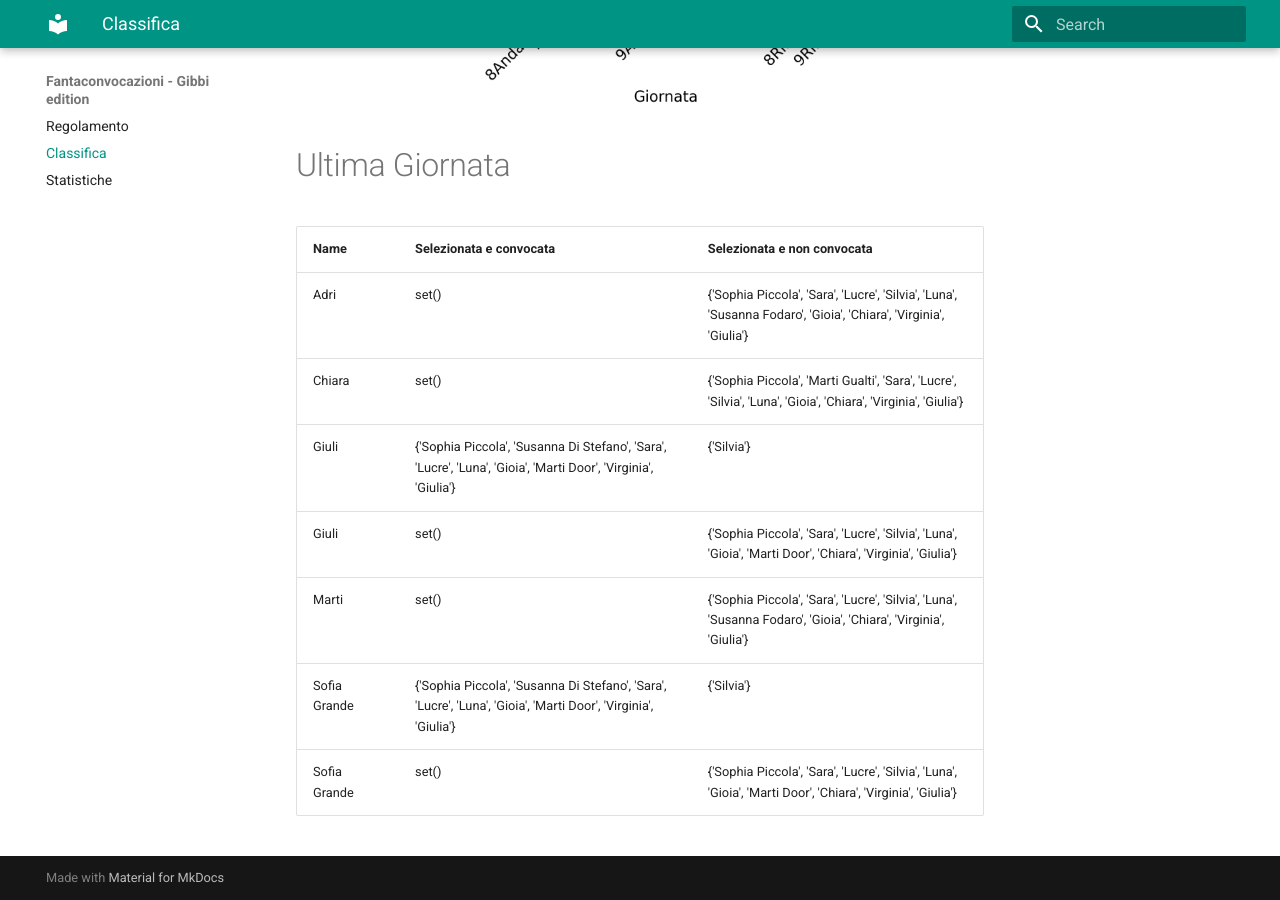
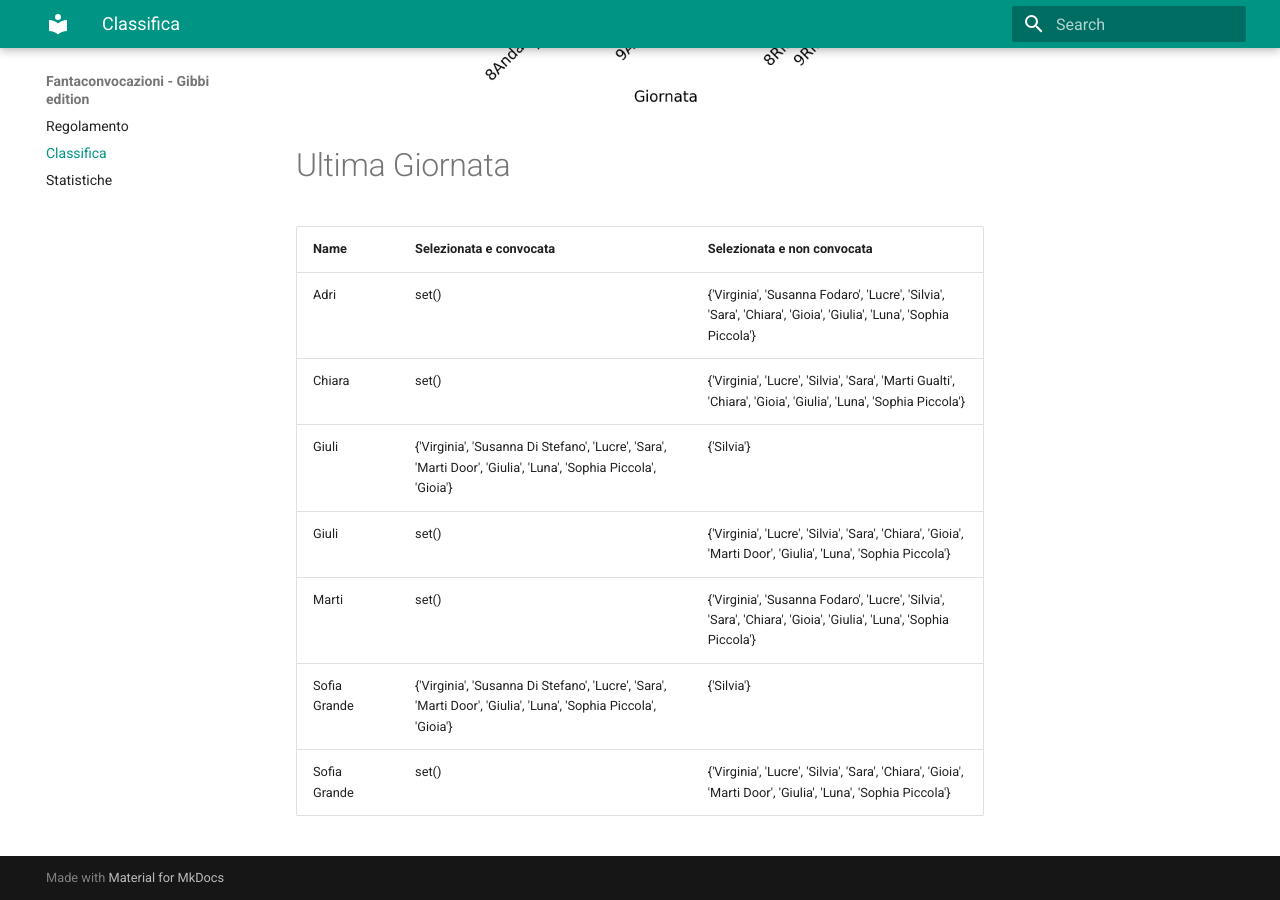
Before and after one commit to martinig94/fantagibbi, an MkDocs documentation site: the page built from docs/Classifica.md, in a window 1280 px wide and 900 px high, scrolled down 1003 px. Built offline with MkDocs 1.6.1 and Material for MkDocs 9.7.7, drawn with Linux system fonts in a browser that asks for light colours.

Commit message:
Auto-update from main.py

```diff
--- a/docs/Classifica.md
+++ b/docs/Classifica.md
@@ -18,11 +18,11 @@
 <!-- START_TABLE CORRECT -->
 | Name         | Selezionata e convocata                                                                                        | Selezionata e non convocata                                                                                      |
 |:-------------|:---------------------------------------------------------------------------------------------------------------|:-----------------------------------------------------------------------------------------------------------------|
-| Adri         | set()                                                                                                          | {'Sophia Piccola', 'Sara', 'Lucre', 'Silvia', 'Luna', 'Susanna Fodaro', 'Gioia', 'Chiara', 'Virginia', 'Giulia'} |
-| Chiara       | set()                                                                                                          | {'Sophia Piccola', 'Marti Gualti', 'Sara', 'Lucre', 'Silvia', 'Luna', 'Gioia', 'Chiara', 'Virginia', 'Giulia'}   |
-| Giuli        | {'Sophia Piccola', 'Susanna Di Stefano', 'Sara', 'Lucre', 'Luna', 'Gioia', 'Marti Door', 'Virginia', 'Giulia'} | {'Silvia'}                                                                                                       |
-| Giuli        | set()                                                                                                          | {'Sophia Piccola', 'Sara', 'Lucre', 'Silvia', 'Luna', 'Gioia', 'Marti Door', 'Chiara', 'Virginia', 'Giulia'}     |
-| Marti        | set()                                                                                                          | {'Sophia Piccola', 'Sara', 'Lucre', 'Silvia', 'Luna', 'Susanna Fodaro', 'Gioia', 'Chiara', 'Virginia', 'Giulia'} |
-| Sofia Grande | {'Sophia Piccola', 'Susanna Di Stefano', 'Sara', 'Lucre', 'Luna', 'Gioia', 'Marti Door', 'Virginia', 'Giulia'} | {'Silvia'}                                                                                                       |
-| Sofia Grande | set()                                                                                                          | {'Sophia Piccola', 'Sara', 'Lucre', 'Silvia', 'Luna', 'Gioia', 'Marti Door', 'Chiara', 'Virginia', 'Giulia'}     |
+| Adri         | set()                                                                                                          | {'Virginia', 'Susanna Fodaro', 'Lucre', 'Silvia', 'Sara', 'Chiara', 'Gioia', 'Giulia', 'Luna', 'Sophia Piccola'} |
+| Chiara       | set()                                                                                                          | {'Virginia', 'Lucre', 'Silvia', 'Sara', 'Marti Gualti', 'Chiara', 'Gioia', 'Giulia', 'Luna', 'Sophia Piccola'}   |
+| Giuli        | {'Virginia', 'Susanna Di Stefano', 'Lucre', 'Sara', 'Marti Door', 'Giulia', 'Luna', 'Sophia Piccola', 'Gioia'} | {'Silvia'}                                                                                                       |
+| Giuli        | set()                                                                                                          | {'Virginia', 'Lucre', 'Silvia', 'Sara', 'Chiara', 'Gioia', 'Marti Door', 'Giulia', 'Luna', 'Sophia Piccola'}     |
+| Marti        | set()                                                                                                          | {'Virginia', 'Susanna Fodaro', 'Lucre', 'Silvia', 'Sara', 'Chiara', 'Gioia', 'Giulia', 'Luna', 'Sophia Piccola'} |
+| Sofia Grande | {'Virginia', 'Susanna Di Stefano', 'Lucre', 'Sara', 'Marti Door', 'Giulia', 'Luna', 'Sophia Piccola', 'Gioia'} | {'Silvia'}                                                                                                       |
+| Sofia Grande | set()                                                                                                          | {'Virginia', 'Lucre', 'Silvia', 'Sara', 'Chiara', 'Gioia', 'Marti Door', 'Giulia', 'Luna', 'Sophia Piccola'}     |
 <!-- END_TABLE CORRECT -->
```
